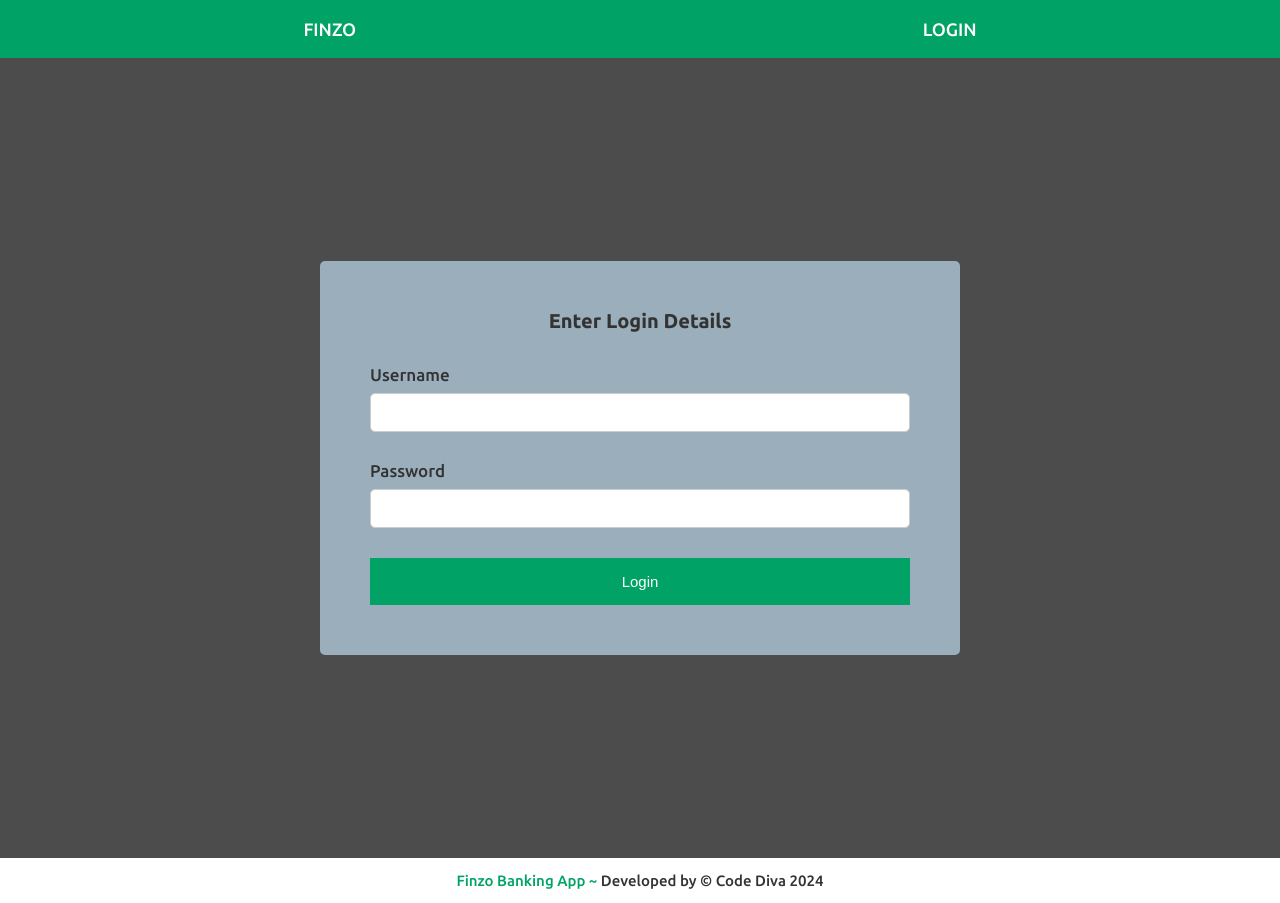
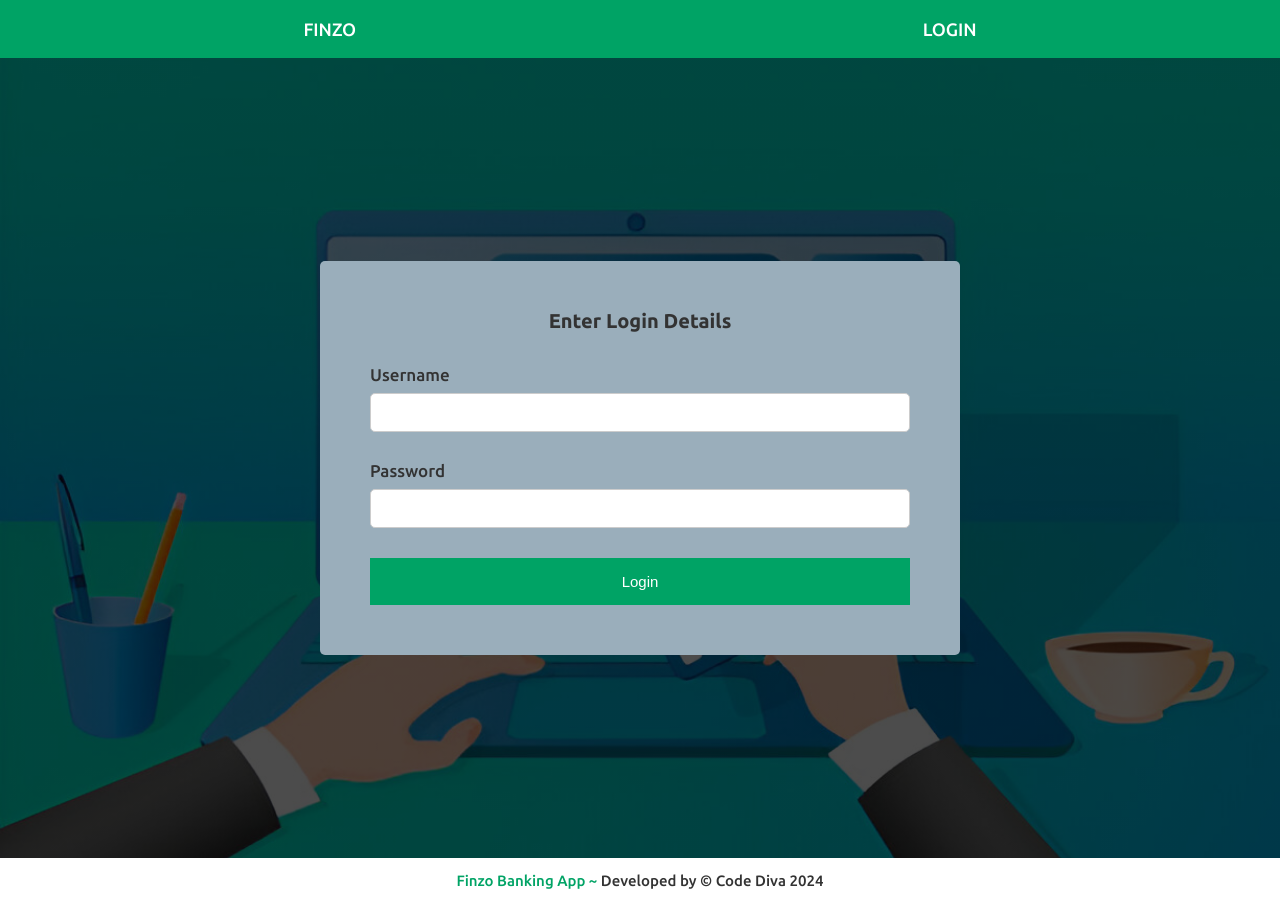
Before and after one commit to princess-ctrl/Finzo-Bank-App, a plain HTML site: page index.html in a window 1280 px wide. Drawn offline with Linux system fonts and the light colour scheme.

Commit message:
Update style.css

```diff
--- a/style.css
+++ b/style.css
@@ -44,7 +44,7 @@ body {
 
 .section__login {
   background-image: linear-gradient(rgba(0, 0, 0, 0.7), rgba(0, 0, 0, 0.7)),
-    url(./image/login.jpg);
+    url(login.jpg);
   background-position: center;
   background-size: cover;
   height: 100vh;
```
